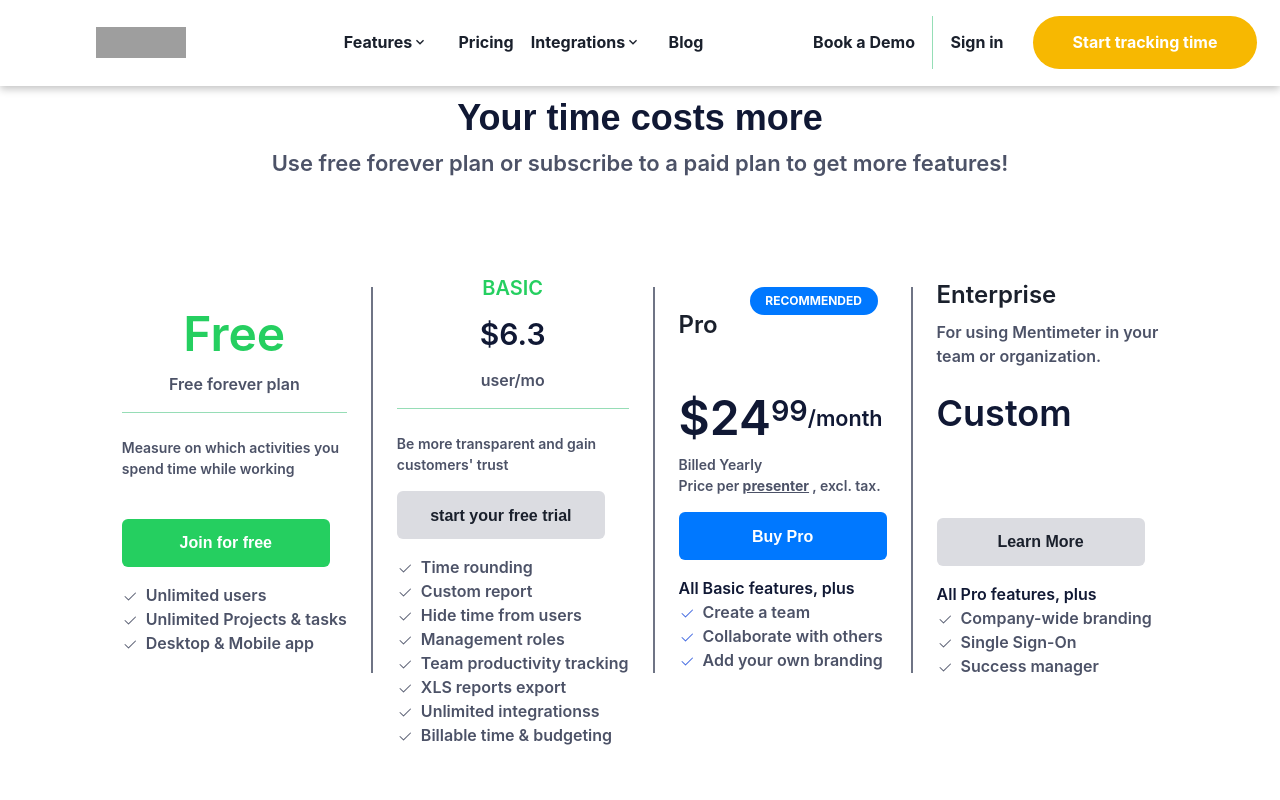
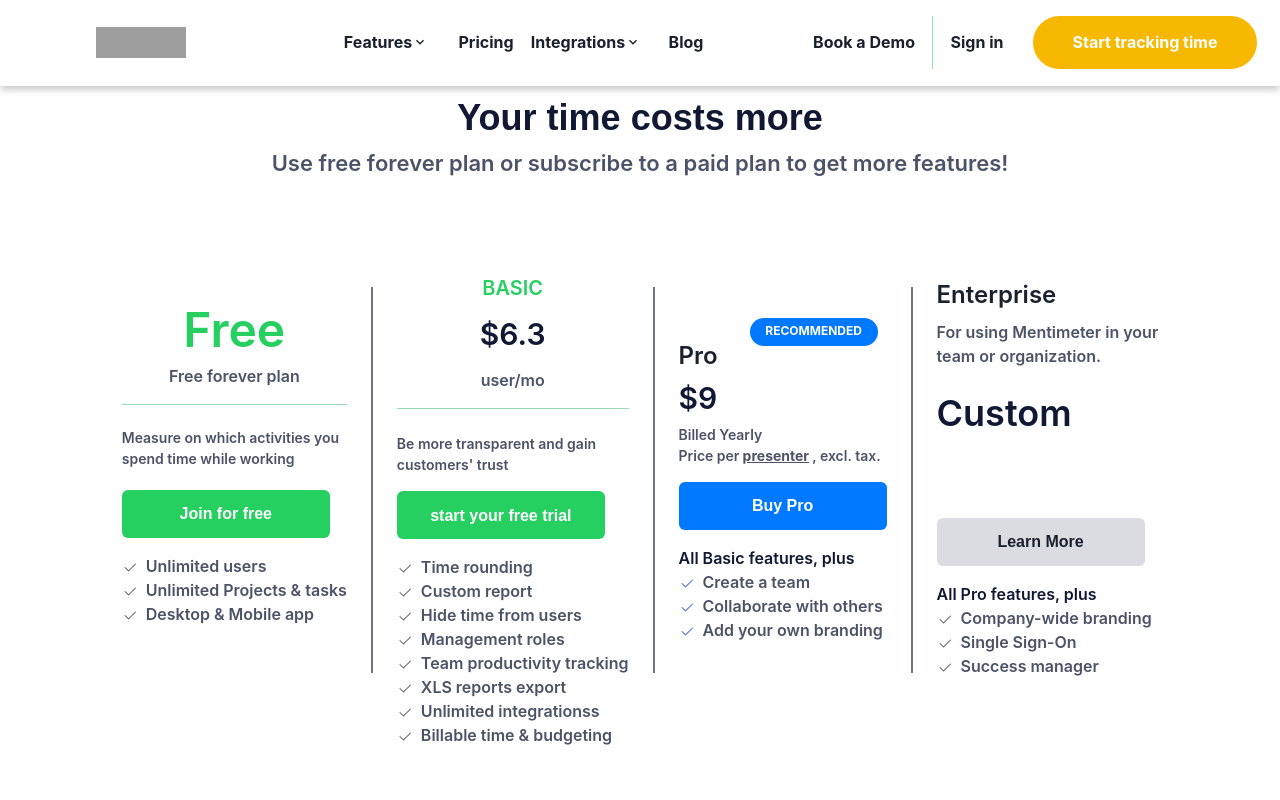
Before and after one commit to Lakhan9525/daily-purpose-3625, a React (Create React App) app in the folder Frontend/: page /pricing in a window 1280 px wide. Shown: the top 800 px of the page. Built offline with nearby package versions, Linux system fonts and the light colour scheme; grey boxes are pictures that could not be loaded.

Commit message:
pricing updates

```diff
--- a/Frontend/src/Pages/PricingPage/BasicPlan.jsx
+++ b/Frontend/src/Pages/PricingPage/BasicPlan.jsx
@@ -69,10 +69,10 @@ const BasicPlan = () => {
             mt="1rem"
             width="13rem"
             height="3rem"
-            backgroundColor="rgb(219,220,225)"
-            _hover={{ backgroundColor: "gray" }}
+            backgroundColor="rgb(37,207,96)"
+            _hover={{ backgroundColor: "green.600" }}
           >
-            <Text fontFamily="sans-serif" fontWeight="bold">
+            <Text color="white" fontFamily="sans-serif" fontWeight="bold">
               start your free trial
             </Text>
           </Button>
--- a/Frontend/src/Pages/PricingPage/FreePlan.jsx
+++ b/Frontend/src/Pages/PricingPage/FreePlan.jsx
@@ -19,7 +19,7 @@ const FreePlan = ({ display }) => {
   return (
     <VStack>
       <List textAlign="left">
-        <Box>
+        <Box mt="-2rem">
           <Heading
             color="rgb(37,207,96)"
             as="h3"
@@ -31,7 +31,7 @@ const FreePlan = ({ display }) => {
           </Heading>
         </Box>
 
-        <Box mt="0.6rem">
+        <Box mt="0.3rem">
           <Text
             textAlign="center"
             color="rgba(16, 24, 52, 0.75)"
@@ -45,9 +45,8 @@ const FreePlan = ({ display }) => {
           <Divider />
         </Box>
 
-        <Box mt="1.5rem">
+        <Box mt="1.4rem">
           <Text
-            mt="0.5rem"
             color="rgba(16, 24, 52, 0.75)"
             fontSize="sm"
             fontWeight="semibold"
@@ -59,7 +58,7 @@ const FreePlan = ({ display }) => {
 
         <Box>
           <Button
-            mt="2.5rem"
+            mt="1.3rem"
             width="13rem"
             height="3rem"
             backgroundColor="rgb(37,207,96)"
--- a/Frontend/src/Pages/PricingPage/ProPlan.jsx
+++ b/Frontend/src/Pages/PricingPage/ProPlan.jsx
@@ -39,17 +39,14 @@ const ProPlan = () => {
           </Box>
         </HStack>
 
-        <Box mt="1.5rem">
+        <Box mt="-1rem">
           <Heading
             fontWeight="semibold"
             fontFamily="body"
-            fontSize="5xl"
+            fontSize="3xl"
             color="rgb(16,24,52)"
           >
-            $24
-            <Text as="sup" fontSize="1.8rem">
-              99<Text as="sub">/month</Text>
-            </Text>
+            $9
           </Heading>
           <Text
             mt="0.5rem"
```
